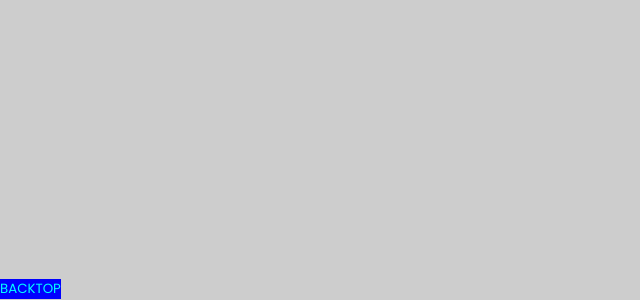
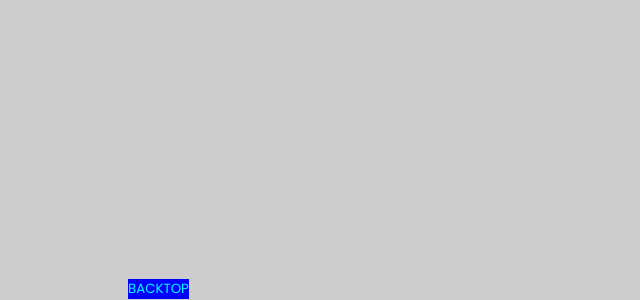
Before and after one commit to xiao2230/XiaoPortfolio, a Vue app: page / in a window 1280 px wide. Shown: the part 2976-3276 px from the top of the page, without its empty margins (0-640 px from the left). Built offline with nearby package versions, Linux system fonts and the light colour scheme; a web font is replaced by a local one.

Commit message:
嘗試優化router切換動畫

```diff
--- a/src/App.vue
+++ b/src/App.vue
@@ -45,8 +45,8 @@ onMounted(() => {
 <style lang="scss">
 .BACKTOP {
   position: sticky;
-  top: 90vh;
-  right: 5vw;
+  top: 10vh;
+  left: 10vw;
   z-index: 9999;
   color: aqua;
   background-color: blue;
@@ -61,11 +61,13 @@ onMounted(() => {
 
 .router-fade-enter-active,
 .router-fade-leave-active {
-  transition: opacity 0.3s ease-in-out;
+  will-change: transform;
+  transition: opacity 0.3s ease-in-out, transform 0.3s ease-in-out;
 }
 
 .router-fade-enter-from,
 .router-fade-leave-to {
   opacity: 0;
+  transform: translateX(3rem);
 }
 </style>
```
